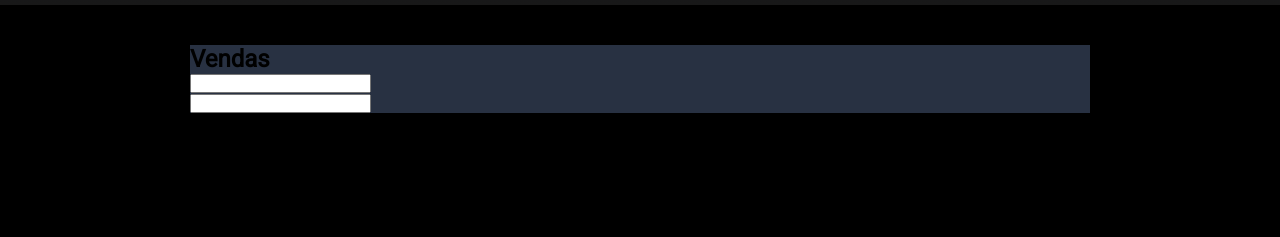
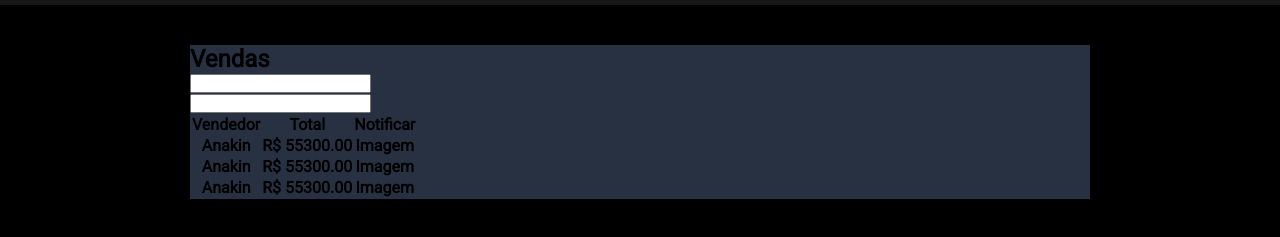
Before and after one commit to ThiagoWaldrich/dsmeta-static-front, a plain HTML site: page index.html in a window 1280 px wide. Shown: the part 215-452 px from the top of the page. Drawn offline with Linux system fonts and the light colour scheme.

Commit message:
Add a table itens

```diff
--- a/index.html
+++ b/index.html
@@ -33,6 +33,35 @@
                             <input type="text">
                         </div>
                     </div>
+                    <div>
+                        <table>
+                            <thead>
+                                <tr>
+                                    <th>Vendedor</th>
+                                    <th>Total</th>
+                                    <th>Notificar</th>
+                                </tr>
+                            </thead>
+                            <tbody>
+                                <tr>
+                                    <th>Anakin</th>
+                                    <th>R$ 55300.00</th>
+                                    <th>Imagem</th>
+                                </tr>
+                                <tr>
+                                    <th>Anakin</th>
+                                    <th>R$ 55300.00</th>
+                                    <th>Imagem</th>
+                                </tr>
+                                <tr>
+                                    <th>Anakin</th>
+                                    <th>R$ 55300.00</th>
+                                    <th>Imagem</th>
+                                </tr>
+                            </tbody>
+                        </table>
+                    </div>
+
                 </div>
             </div>
         </article>
```
